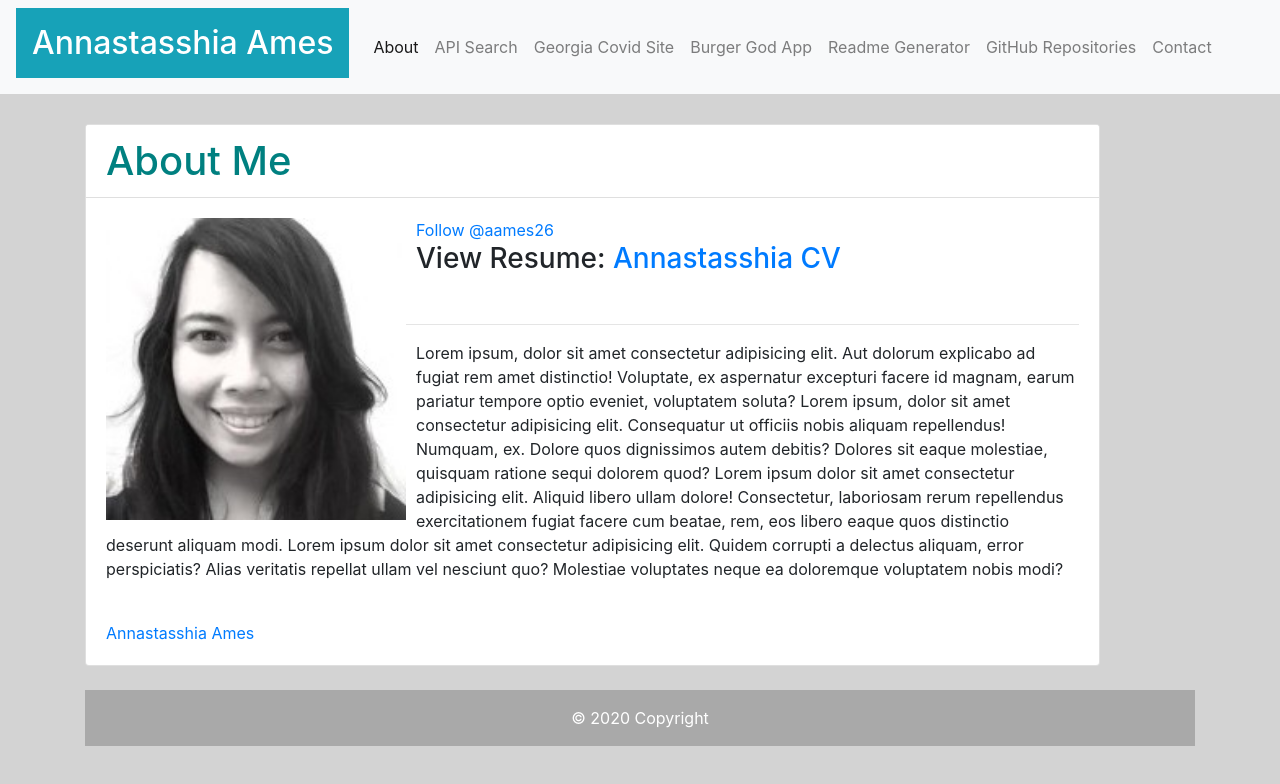
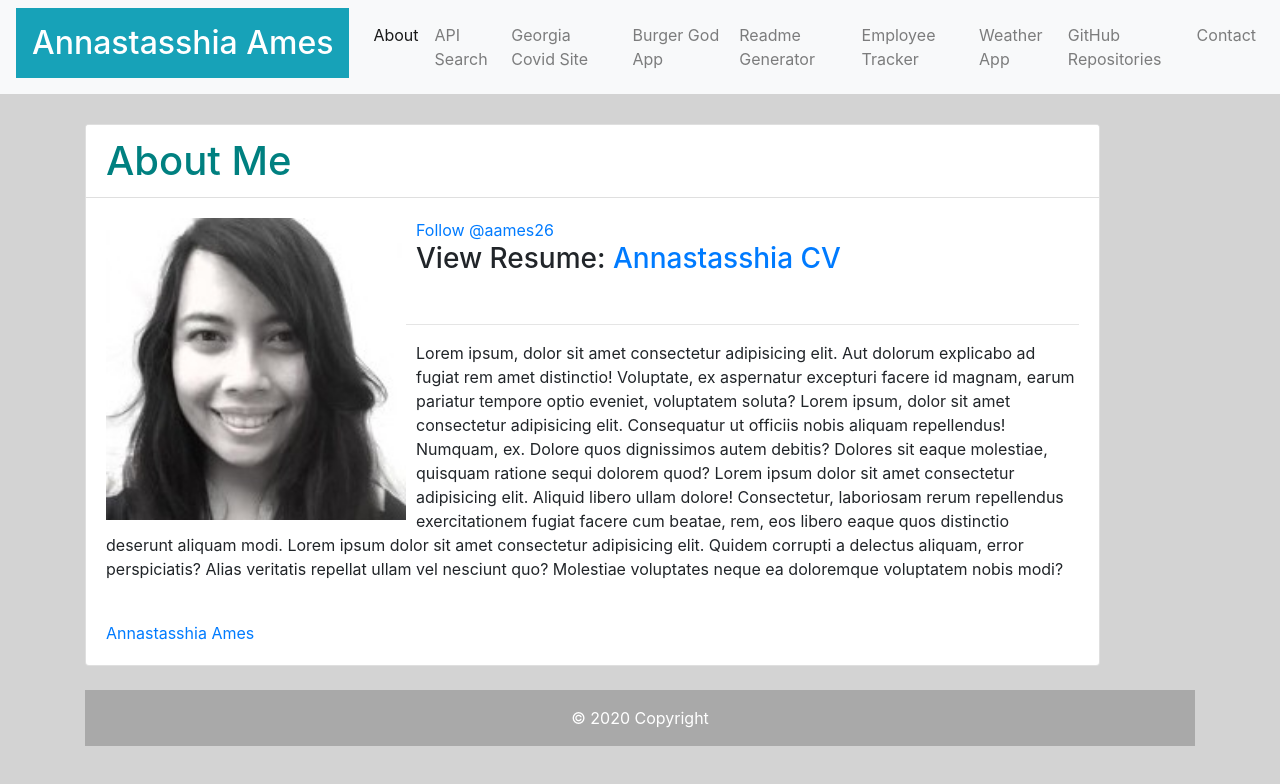
Before and after one commit to Annastasshia/ResponsivePortfolio-HW, a plain HTML site: page index.html in a window 1280 px wide. Drawn offline with nearby package versions, Linux system fonts and the light colour scheme.

Commit message:
add repository tabs

```diff
--- a/index.html
+++ b/index.html
@@ -40,6 +40,11 @@
             <a class="nav-link" href="https://burgergod.herokuapp.com/">Burger God App</a>
           <li class="nav-item">
             <a class="nav-link" href="https://annastasshia.github.io/Readme-Generator/">Readme Generator</a>
+          <li class="nav-item">
+            <a class="nav-link" href="https://annastasshia.github.io/employeeTracker/">Employee Tracker</a>
+            <li class="nav-item">
+              <a class="nav-link" href="https://annastasshia.github.io/weather-forecast/">Weather App</a>
+
           <li class="nav-item">
             <a class="nav-link" href="https://github.com/Annastasshia">GitHub Repositories</a>
           <!-- <li class="nav-item dropdown">
```
